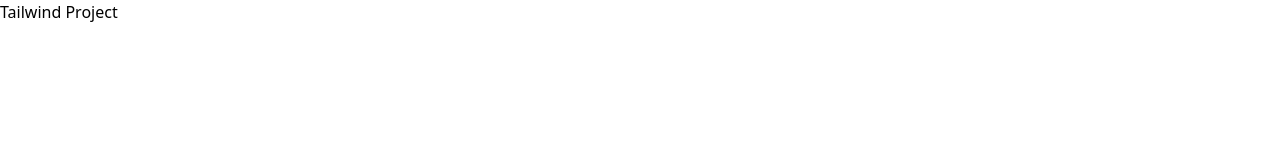
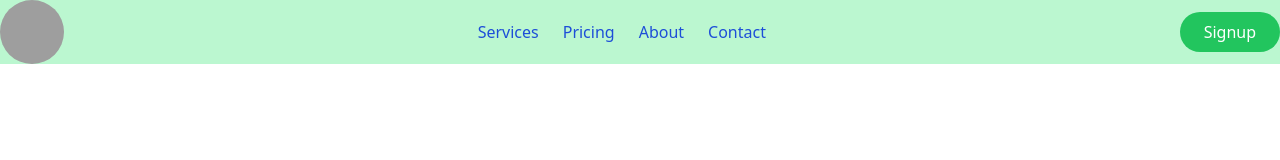
Before and after one commit to SamMathaniha/Developer-Web-using-Tailwind, a website: page src/index.html in a window 1280 px wide. Drawn offline with Linux system fonts and the light colour scheme; grey boxes are pictures that could not be loaded.

Commit message:
Developed Navigation bar

```diff
--- a/src/index.html
+++ b/src/index.html
@@ -7,6 +7,20 @@
     <link href="./output.css" rel="stylesheet">
 </head>
 <body>
-    <h1>Tailwind Project</h1>
+    <!-- Navigation bar -->
+    <div class="container mx-auto bg-green-200">
+        <na class="flex justify-between items-center">
+            <div class="h16 w-16">
+                <a href="#"><img class="rounded-full" src="https://picsum.photos/200"></a>
+            </div>
+            <ul class="flex space-x-6">
+                <li><a class="text-blue-700 font-medium hover:text-red-900 " href="#">Services</a></li>
+                <li><a class="text-blue-700 font-medium hover:text-red-900 " href="#">Pricing</a></li>
+                <li><a class="text-blue-700 font-medium hover:text-red-900 " href="#">About</a></li>
+                <li><a class="text-blue-700 font-medium hover:text-red-900 " href="#">Contact</a></li>
+            </ul>
+            <button class="bg-green-500 px-6 py-2 rounded-full text-white hover:bg-blue-400 font-medium">Signup</button>
+        </na>
+    </div>
 </body>
 </html>
```
Also changed, not shown: src/output.css.
